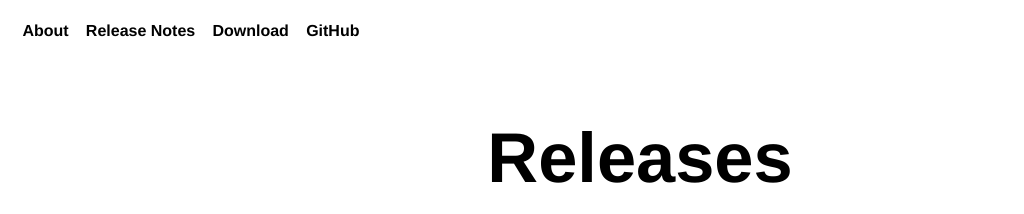
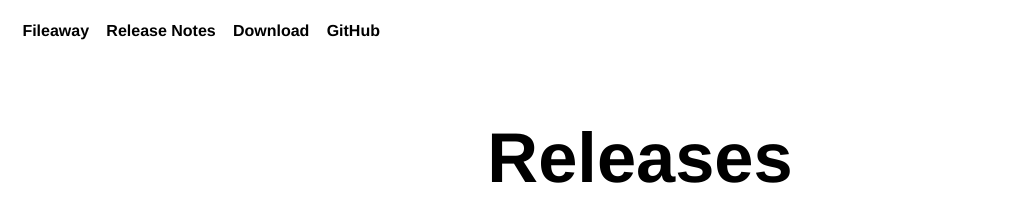
Before and after one commit to inseven/fileaway, a Jekyll site: the page built from docs/releases/index.markdown, in a window 1280 px wide. Shown: the top 214 px of the page, without its empty margins (0-1024 px from the left). Built offline with Jekyll 4.4.1, drawn with Linux system fonts in a browser that asks for light colours.

Commit message:
Rename the main link

```diff
--- a/docs/_includes/navigation.html
+++ b/docs/_includes/navigation.html
@@ -1,5 +1,5 @@
 <ul class="navigation">
-    <li><a href="/">About</a></li>
+    <li><a href="/">Fileaway</a></li>
     <li><a href="/releases">Release Notes</a></li>
     <li><a href="https://github.com/inseven/fileaway/releases" target="_blank">Download</a></li>
     <li><a href="https://github.com/inseven/fileaway" target="_blank">GitHub</a></li>
```
